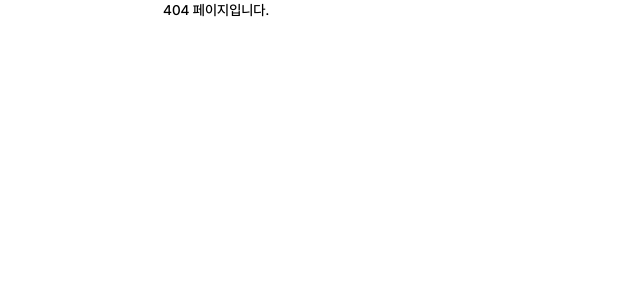
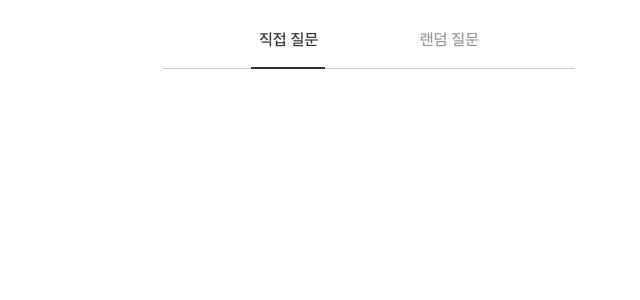
Before and after one commit to LoFin-official/LoFin-FE, a Next.js app: page /QuestionPage in a window 1280 px wide. Before the commit this address had no page. Shown: the top 300 px of the page, without its empty margins (271-911 px from the left). Built offline with nearby package versions, Linux system fonts and the light colour scheme.

Commit message:
🌟 Feat : 공통 컴포넌트 - 질문 생성 카테고리 바

```diff
--- /dev/null
+++ b/src/components/QuestionTabs.tsx
@@ -0,0 +1,43 @@
+import React from 'react';
+
+interface QuestionTabsProps {
+  selectedTab: 'direct' | 'random';
+  onSelectTab: (tab: 'direct' | 'random') => void;
+  className?: string;
+}
+
+export default function QuestionTabs({ selectedTab, onSelectTab, className = '' }: QuestionTabsProps) {
+  return (
+    <div className={`w-[412px] h-[56px] relative ${className}`}>
+      {/* 탭 내용 */}
+      <div className='flex justify-between items-center w-full h-[48px] px-24 py-[5px]'>
+        <button
+          onClick={() => onSelectTab('direct')}
+          className={`text-base font-medium leading-9 transition-colors duration-200 ${
+            selectedTab === 'direct' ? 'text-[#333333]' : 'text-[#999999]'
+          }`}
+        >
+          직접 질문
+        </button>
+        <button
+          onClick={() => onSelectTab('random')}
+          className={`text-base font-medium leading-9 transition-colors duration-200 ${
+            selectedTab === 'random' ? 'text-[#333333]' : 'text-[#999999]'
+          }`}
+        >
+          랜덤 질문
+        </button>
+      </div>
+
+      {/* 하단 전체 라인 */}
+      <div className='w-full h-[1px] bg-[#CCCCCC] mt-1' />
+
+      {/* 선택된 탭 하이라이트 라인 */}
+      <div className='relative'>
+        <div
+          className={`absolute w-[74px] h-0.5 bg-[#333333] transition-all duration-300 mt-[-2px] ${selectedTab === 'direct' ? 'ml-[88px]' : 'ml-[250px]'}`}
+        />
+      </div>
+    </div>
+  );
+}
--- /dev/null
+++ b/src/pages/QuestionPage.tsx
@@ -0,0 +1,13 @@
+import React, { useState } from 'react';
+import QuestionTabs from '@/components/QuestionTabs';
+
+export default function QuestionPage() {
+  const [selectedTab, setSelectedTab] = useState<'direct' | 'random'>('direct');
+
+  return (
+    <div className='mt-4'>
+      {/* 탭 컴포넌트 */}
+      <QuestionTabs selectedTab={selectedTab} onSelectTab={setSelectedTab} />
+    </div>
+  );
+}
```
